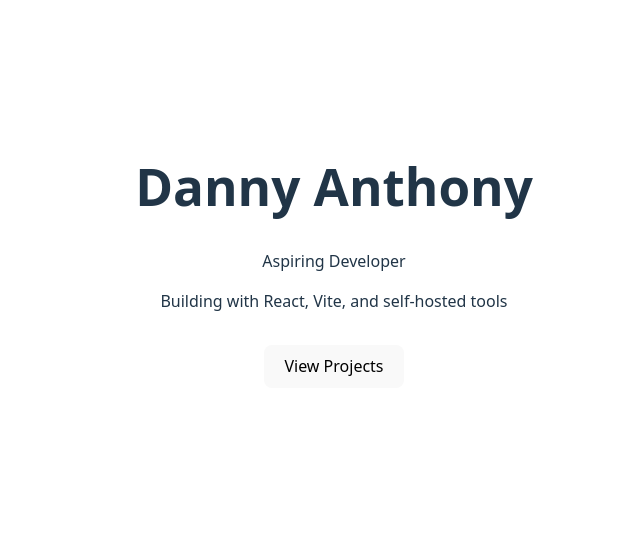
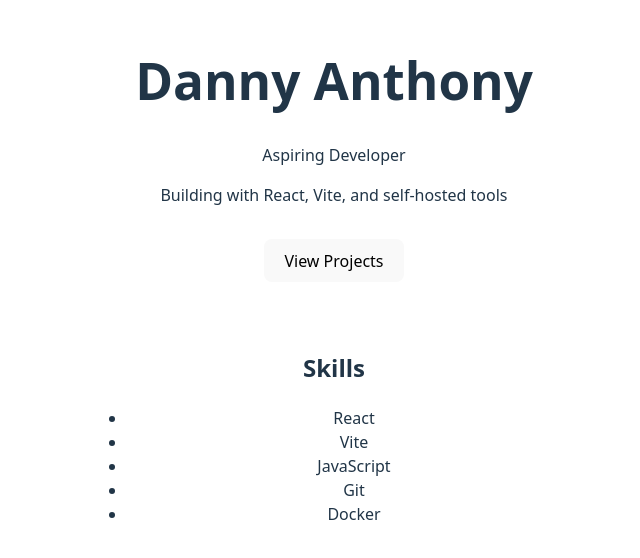
Before and after one commit to dadesigns41/portfolio, a React app: page / in a window 1280 px wide. Shown: the part 144-702 px from the top of the page, without its empty margins (306-946 px from the left). Built offline with nearby package versions, Linux system fonts and the light colour scheme; the HTML template or start-up script is replaced by a standard one.

Commit message:
Add Skills section structure

```diff
--- a/src/App.jsx
+++ b/src/App.jsx
@@ -1,10 +1,12 @@
 import Header from "./components/Header"
+import Skills from "./components/Skills"
 import "./App.css"
 
 export default function App() {
   return (
     <div>
       <Header />
+      <Skills />
     </div>
   )
 }
--- /dev/null
+++ b/src/components/Skills.jsx
@@ -0,0 +1,14 @@
+export default function Skills() {
+  return (
+    <section>
+      <h2>Skills</h2>
+      <ul>
+        <li>React</li>
+        <li>Vite</li>
+        <li>JavaScript</li>
+        <li>Git</li>
+        <li>Docker</li>
+      </ul>
+    </section>
+  )
+}
```
